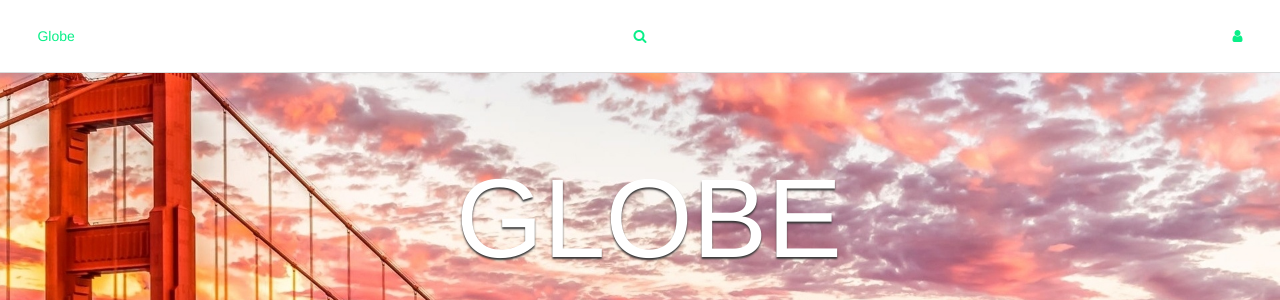
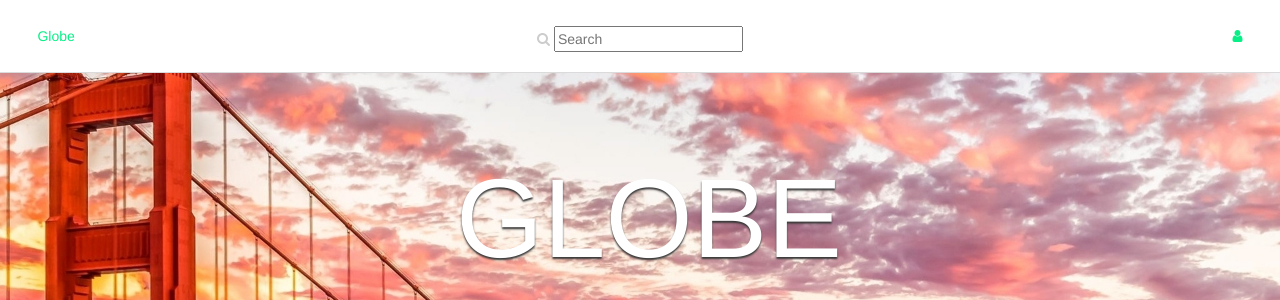
Before and after one commit to JoshIsReallyGoodAtGit/set09103_cw2, a Flask app: page / in a window 1280 px wide. Shown: the top 300 px of the page. Run offline with Flask 2, Linux system fonts and the light colour scheme; some libraries are stand-ins or nearby versions; some web fonts are replaced.

Commit message:
improve markup for navbar

```diff
--- a/templates/index.html
+++ b/templates/index.html
@@ -20,19 +20,23 @@
          <link href="/static/fonts/Montserrat-Light.otf" rel="application/font-sfnt">
   </head>
 <body>
+
       <div class="row"><!--NavBar-->
             <div class="globeNavbar">
                   <div class="col-xs-4">
                         <a href="/" class="globeNavbarBrand text-left">Globe</a>
                   </div><!--/col-xs-4 -->
                   <div class="col-xs-4 text-center">
-                        <a href="/" class="globeNavbarItem text-center"><i class="fa fa-search"></i></a>
+                        <form class="inline-nav-form" action="/search/" method="POST">
+                              <i class="fa fa-search"></i> <input type="text" name="searchText" class="globe-navbar-form" placeholder="Search">
+                        </form>
                   </div><!--/col-xs-4 -->
                   <div class="col-xs-4 text-right">
-                        <a href="#modal" class="globeNavbarItem text-right"><i class="fa fa-user"></i></a>
+                        <a href="#accountsModal" class="globeNavbarItem text-right"><i class="fa fa-user"></i></a>
                   </div><!--/col-xs-4 -->
           </div><!--/navbar-->
       </div><!--/row-->
+
       <section id="globeIndexHero">
             <div class="container">
                   <div class="row">
```
